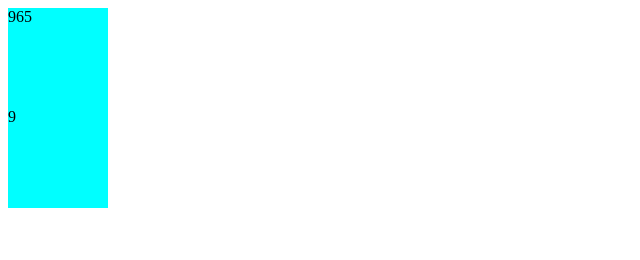
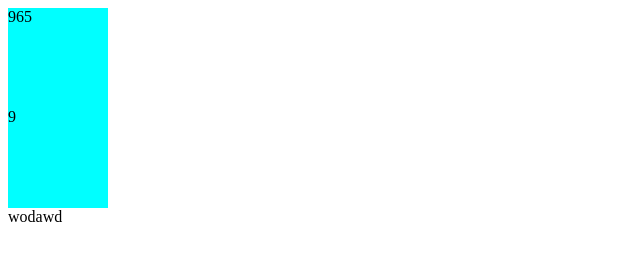
Before and after one commit to zbk6/bk, a plain HTML site: page index.html in a window 1280 px wide. Shown: the full height of the page, 0-640 px from the left. Drawn offline with Linux system fonts and the light colour scheme.

Commit message:
第二次

```diff
--- a/index.html
+++ b/index.html
@@ -20,5 +20,6 @@
    <div>
        9
    </div>
+   <span>wodawd</span>
 </body>
 </html>
```
